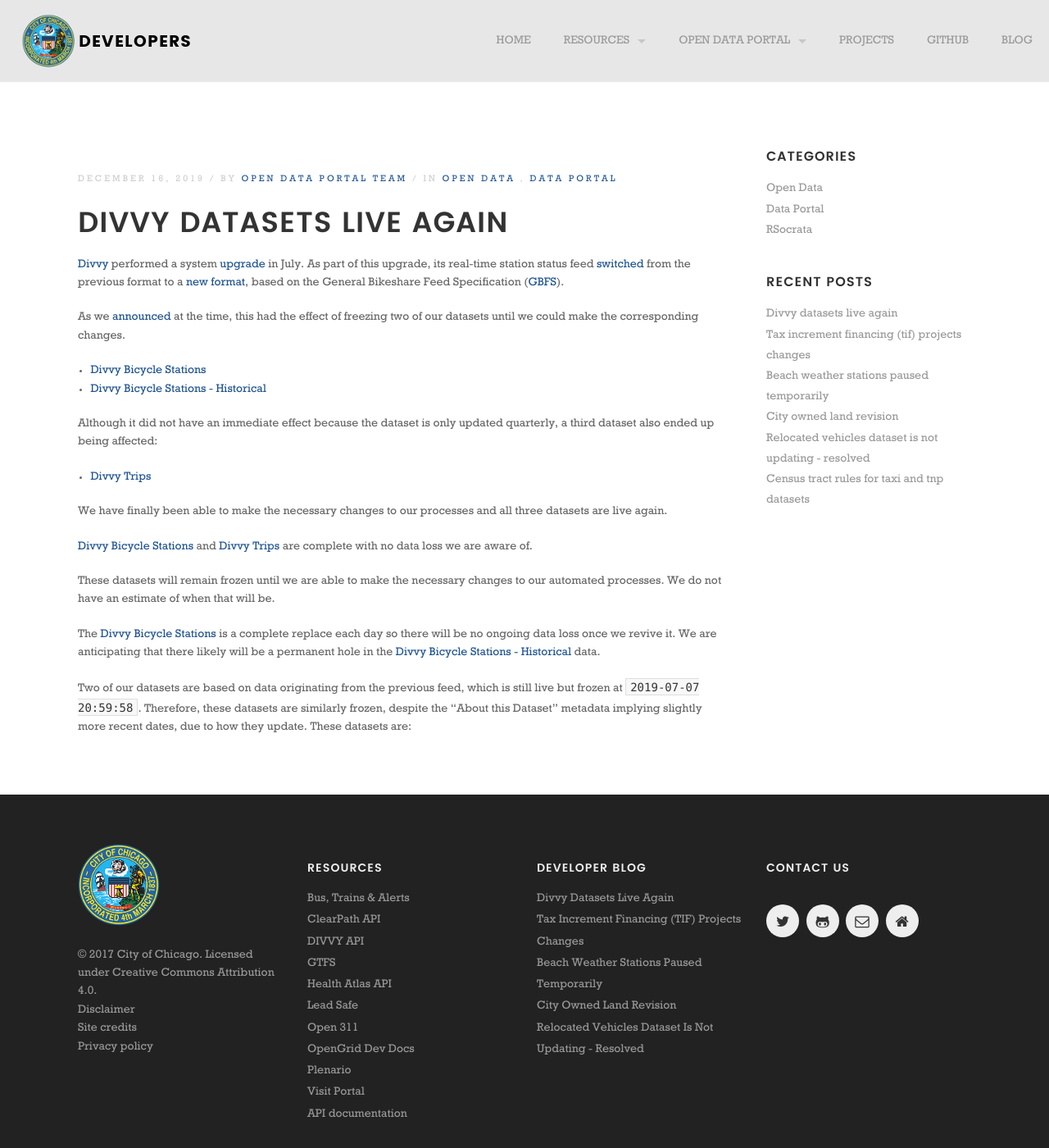
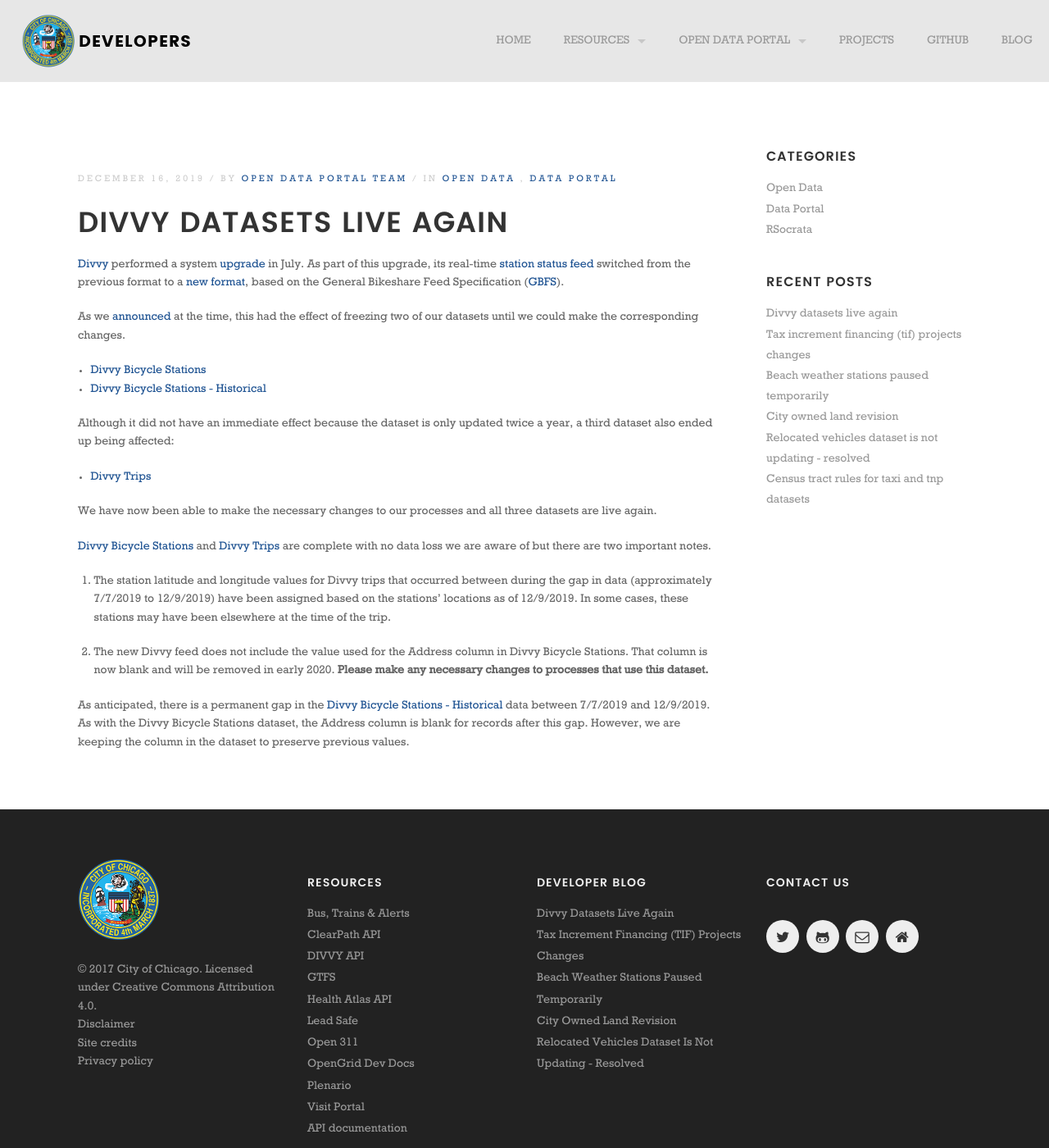
Before and after one commit to Chicago/dev.cityofchicago.org, a Jekyll site: the page built from _posts/2019-12-16-divvy-datasets-revived.md, in a window 1280 px wide and 1400 px high. Shown: the whole window at 82% size. Built offline with Jekyll 4.4.1, drawn with Linux system fonts in a browser that asks for light colours; some web fonts are replaced.

Commit message:
Update 2019-12-16-divvy-datasets-revived.md
Further edits

```diff
--- a/_posts/2019-12-16-divvy-datasets-revived.md
+++ b/_posts/2019-12-16-divvy-datasets-revived.md
@@ -13,23 +13,23 @@
 - divvy
 - tech-headache
 ---
-[Divvy](https://www.divvybikes.com) performed a system [upgrade](https://www.divvybikes.com/blog/downtime-for-divvy-upgrades) in July. As part of this upgrade, its real-time station status feed [switched](https://www.divvybikes.com/system-data) from the previous format to a [new format](https://gbfs.divvybikes.com/gbfs/gbfs.json), based on the General Bikeshare Feed Specification ([GBFS](https://github.com/NABSA/gbfs)).
+[Divvy](https://www.divvybikes.com) performed a system [upgrade](https://www.divvybikes.com/blog/downtime-for-divvy-upgrades) in July. As part of this upgrade, its real-time [station status feed](https://www.divvybikes.com/system-data) switched from the previous format to a [new format](https://gbfs.divvybikes.com/gbfs/gbfs.json), based on the General Bikeshare Feed Specification ([GBFS](https://github.com/NABSA/gbfs)).
 
 As we [announced](http://dev.cityofchicago.org/open%20data/data%20portal/2019/07/10/divvy-datasets-frozen.html) at the time, this had the effect of freezing two of our datasets until we could make the corresponding changes.
 
 * [Divvy Bicycle Stations](https://data.cityofchicago.org/d/bbyy-e7gq)
 * [Divvy Bicycle Stations - Historical](https://data.cityofchicago.org/d/eq45-8inv)
 
-Although it did not have an immediate effect because the dataset is only updated quarterly, a third dataset also ended up being affected:
+Although it did not have an immediate effect because the dataset is only updated twice a year, a third dataset also ended up being affected:
 
 * [Divvy Trips](https://data.cityofchicago.org/d/fg6s-gzvg)
 
-We have finally been able to make the necessary changes to our processes and all three datasets are live again.
+We have now been able to make the necessary changes to our processes and all three datasets are live again.
 
-[Divvy Bicycle Stations](https://data.cityofchicago.org/d/bbyy-e7gq) and [Divvy Trips](https://data.cityofchicago.org/d/fg6s-gzvg) are complete with no data loss we are aware of.
+[Divvy Bicycle Stations](https://data.cityofchicago.org/d/bbyy-e7gq) and [Divvy Trips](https://data.cityofchicago.org/d/fg6s-gzvg) are complete with no data loss we are aware of but there are two important notes.
 
-These datasets will remain frozen until we are able to make the necessary changes to our automated processes. We do not have an estimate of when that will be.
+1. The station latitude and longitude values for Divvy trips that occurred between during the gap in data (approximately 7/7/2019 to 12/9/2019) have been assigned based on the stations' locations as of 12/9/2019. In some cases, these stations may have been elsewhere at the time of the trip.
 
-The [Divvy Bicycle Stations](https://data.cityofchicago.org/d/bbyy-e7gq) is a complete replace each day so there will be no ongoing data loss once we revive it. We are anticipating that there likely will be a permanent hole in the [Divvy Bicycle Stations - Historical](https://data.cityofchicago.org/d/eq45-8inv) data.
+2. The new Divvy feed does not include the value used for the Address column in Divvy Bicycle Stations. That column is now blank and will be removed in early 2020. **Please make any necessary changes to processes that use this dataset.**
 
-Two of our datasets are based on data originating from the previous feed, which is still live but frozen at `2019-07-07 20:59:58`. Therefore, these datasets are similarly frozen, despite the "About this Dataset" metadata implying slightly more recent dates, due to how they update. These datasets are:
+As anticipated, there is a permanent gap in the [Divvy Bicycle Stations - Historical](https://data.cityofchicago.org/d/eq45-8inv) data between 7/7/2019 and 12/9/2019. As with the Divvy Bicycle Stations dataset, the Address column is blank for records after this gap. However, we are keeping the column in the dataset to preserve previous values.
```
